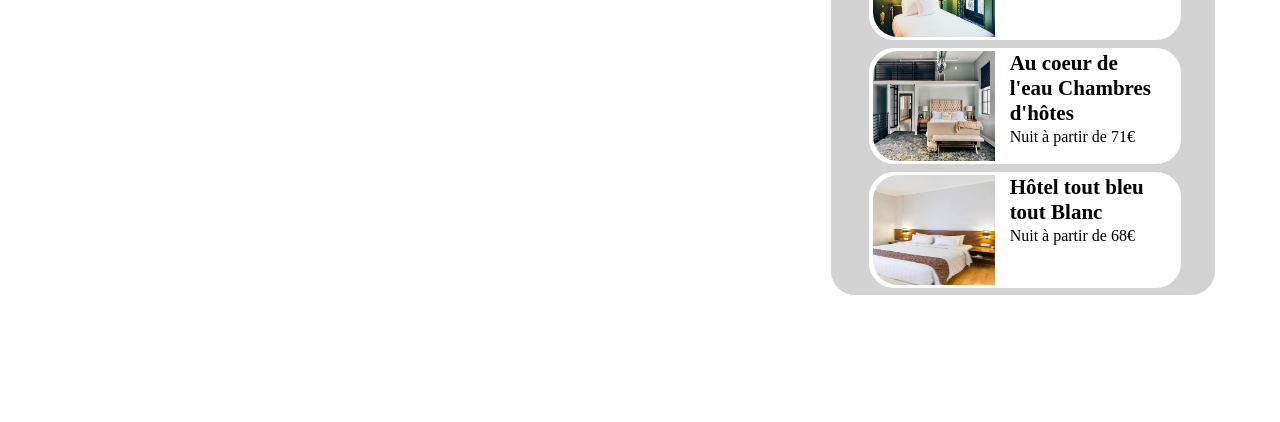
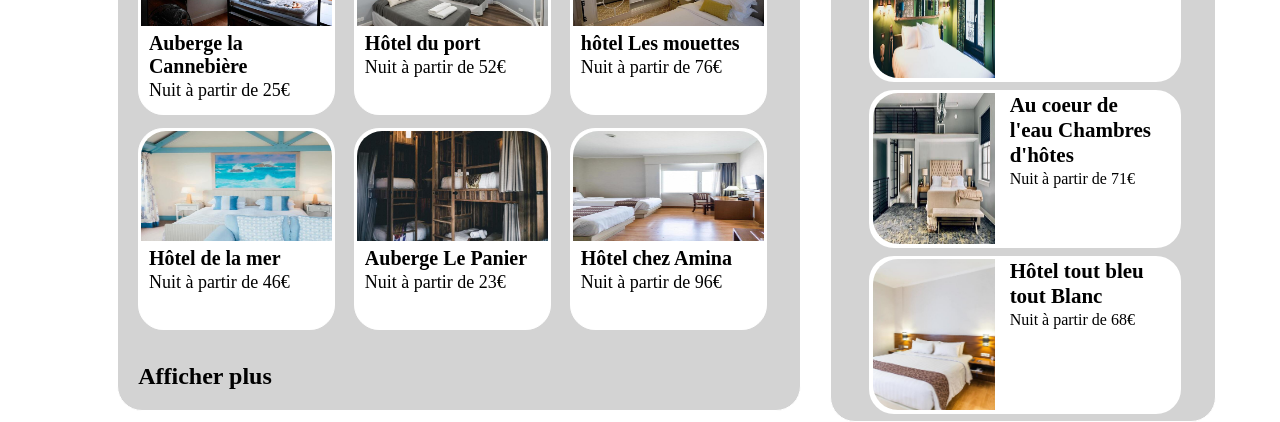
Before and after one commit to Yueon/AlexandreCadoret_2_26122020, a plain HTML site: page index.html in a window 1280 px wide. Shown: the part 944-1366 px from the top of the page. Before the commit the page ends 1240 px from the top, so only its background shows below. Drawn offline with Linux system fonts and the light colour scheme.

Commit message:
section hebergement

```diff
--- a/css/style.css
+++ b/css/style.css
@@ -224,7 +224,7 @@ nav{
 
 .hotel_populaire{
     width: 80%;
-    height: 112px;
+    height: 154px;
     margin-left: 10%;
     margin-bottom: 2%;
     display: flex;
@@ -262,6 +262,76 @@ nav{
     margin-top: 0px;
     margin-bottom: 0px;
 }
+
+/*Hébergement de Marseille*/
+
+.hebergement{
+    width: 60%;
+    margin-left: 4%;
+    background-color: lightgray;
+    border: 1px solid white;
+    border-radius: 25px;
+}
+
+.hebergement_titre{
+    margin-top: 3%;
+}
+
+.hebergement_titre h1{
+    margin-left: 3%;
+}
+
+.hebergement_hotel{
+    width: 95%;
+    margin-left: 3%;
+    height: 70%;
+    display: flex;
+    flex-wrap: wrap;
+}
+
+.hebergement_hotel_img{
+    width: 30%;
+    height: 200px;
+    background-color: white;
+    border: 1px solid white;
+    border-radius: 25px;
+    margin-bottom: 2%;
+    margin-right: 3%;
+}
+
+.hebergement_hotel_img img{
+    width: 98%;
+    height: 55%;
+    border-radius: 25px 25px 0px 0px;
+    margin-left: 1%;
+    margin-top: 1%;
+}
+
+.hebergement_hotel h1{
+    margin-top: 1%;
+    margin-bottom: 1%;
+    margin-left: 5%;
+    font-size: 20px;
+}
+
+.hebergement_hotel p{
+    margin-top: 0px;
+    margin-bottom: 0px;
+    margin-left: 5%;
+    font-size: 18px;
+}
+
+.hebergement_plus{
+    margin-left: 3%;
+}
+
+
+
+
+
+
+
+
 
 
 
--- a/index.html
+++ b/index.html
@@ -38,6 +38,8 @@
 
 
             </header>
+
+    <!-- Section Recherche et filtres -->
 
             <section>
 
@@ -96,6 +98,7 @@
 
             </section>
 
+    <!-- Section Les Plus Populaires -->
 
             <section class="les_plus_populaires">
 
@@ -145,6 +148,60 @@
 
             </section>
 
+    <!-- Section Hébergement -->
+
+            <section class="hebergement">
+
+                <div class="hebergement_titre">
+                    <h1>Hébergements à Marseille</h1>
+                </div>
+
+                <div class="hebergement_hotel">
+
+                    <div class="hebergement_hotel_img">
+                        <img src="img/hebergements/marcus-loke-WQJvWU_HZFo-unsplash.jpg" alt="">
+                        <h1>Auberge la Cannebière</h1>
+                        <p>Nuit à partir de 25€</p>
+                    </div>
+
+                    <div class="hebergement_hotel_img">
+                        <img src="img/hebergements/fred-kleber-gTbaxaVLvsg-unsplash.jpg" alt="">
+                        <h1>Hôtel du port</h1>
+                        <p>Nuit à partir de 52€</p>
+                    </div>
+
+                    <div class="hebergement_hotel_img">
+                        <img src="img/hebergements/reisetopia-B8WIgxA_PFU-unsplash.jpg" alt="">
+                        <h1>hôtel Les mouettes</h1>
+                        <p>Nuit à partir de 76€</p>
+                    </div>
+
+                    <div class="hebergement_hotel_img">
+                        <img src="img/hebergements/annie-spratt-Eg1qcIitAuA-unsplash.jpg" alt="">
+                        <h1>Hôtel de la mer</h1>
+                        <p>Nuit à partir de 46€</p>
+                    </div>
+
+                    <div class="hebergement_hotel_img">
+                        <img src="img/hebergements/nicate-lee-kT-ZyaiwBe0-unsplash.jpg" alt="">
+                        <h1>Auberge Le Panier</h1>
+                        <p>Nuit à partir de 23€</p>
+                    </div>
+
+                    <div class="hebergement_hotel_img">
+                        <img src="img/hebergements/febrian-zakaria-M6S1WvfW68A-unsplash.jpg" alt="">
+                        <h1>Hôtel chez Amina</h1>
+                        <p>Nuit à partir de 96€</p>
+                    </div>
+
+                </div>
+
+                <div class="hebergement_plus">
+                    <h1>Afficher plus</h1>
+                </div>
+
+            </section>
+
 
 
 
```
